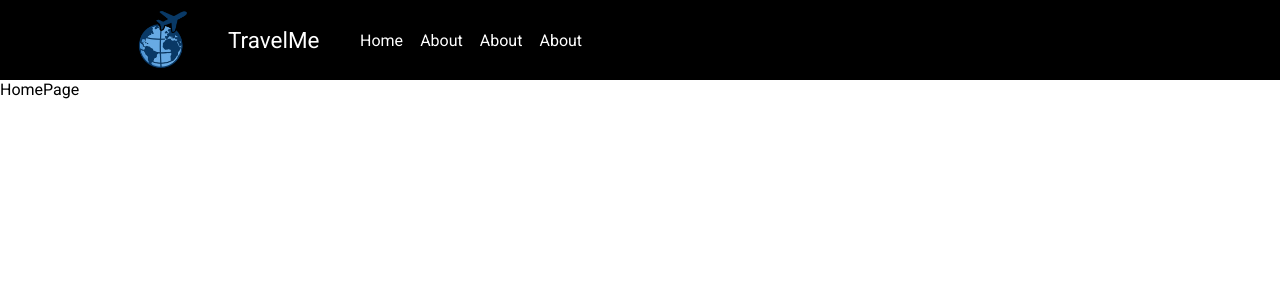
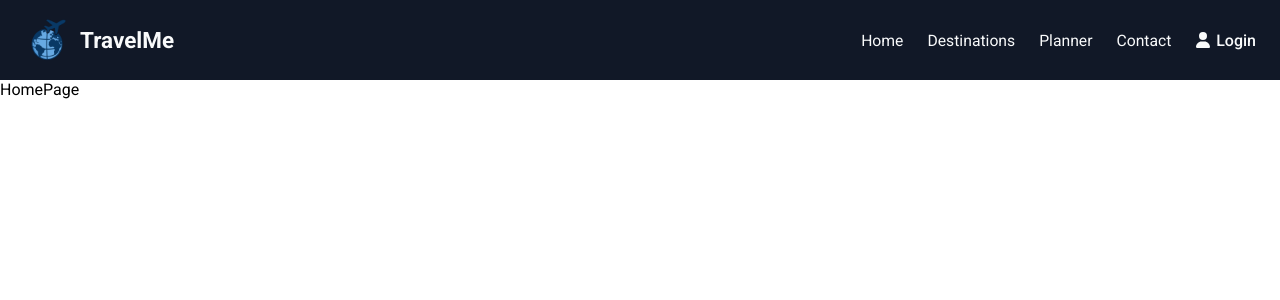
Before and after one commit to CserhiBerni/it-website-frontend, a React (Vite) app in the folder it-frontend/: page / in a window 1280 px wide. Shown: the top 300 px of the page. Built offline with nearby package versions, Linux system fonts and the light colour scheme.

Commit message:
Update navbar design

```diff
--- a/it-frontend/src/components/NavigationBar/NavigationBar.css
+++ b/it-frontend/src/components/NavigationBar/NavigationBar.css
@@ -1,41 +1,119 @@
-nav {
-    height: 10vh;
-    width: 100%;
-    background-color: black;
+.nav-header {
+    position: sticky;
+    top: 0;
+    z-index: 100;
+}
+
+.nav {
     display: flex;
-    flex-direction: row;
     align-items: center;
+    justify-content: space-between;
+    padding: 0 1.5rem;
+    background-color: #111827;
+    color: #f9fafb;
+    height: 5rem;
+}
+
+.nav-brand {
+    display: flex;
+    align-items: center;
+    text-decoration: none;
+    color: inherit;
 }
 
 .nav-logo {
-    height: 85%;
-    width: auto;
-    cursor: pointer;
-    margin-left: 10%;
+    width: 3rem;
+    height: auto;
+    object-fit: contain;
 }
 
 .nav-title {
-    color: white;
+    margin-left: 0.5rem;
+    font-weight: 600;
     font-size: 2.5ch;
-    margin-left: 2.5%;
+}
+
+.nav-right {
+    display: flex;
+    align-items: center;
+    gap: 1.5rem;
 }
 
 .nav-links {
     display: flex;
-    flex-direction: row;
-    justify-content: space-between;
-    margin-left: 2.5%;
+    list-style: none;
+    gap: 1.5rem;
 }
 
-.nav-link {
-    margin: 0 5%;
+.nav-links a {
+    color: inherit;
+    text-decoration: none;
+    font-size: 1.75ch;
 }
 
-.nav-link:hover {
-    opacity: 0.8;
+.nav-links a:hover {
+    text-decoration: underline;
 }
 
-.nav-link a {
-    color: white;
+.nav-login {
+    display: flex;
+    align-items: center;
+    gap: 0.3rem;
+    color: inherit;
     text-decoration: none;
+    font-weight: 500;
 }
+
+.nav-login:hover {
+    text-decoration: underline;
+}
+
+.nav-toggle {
+    display: none;
+    background: none;
+    border: none;
+    color: inherit;
+    font-size: 2.5ch;
+    cursor: pointer;
+    padding: 0.25rem;
+    line-height: 1;
+    transform: rotate(0deg);
+    transition: transform 0.5s ease;
+}
+
+.nav-toggle--open {
+    transform: rotate(180deg);
+}
+
+@media (max-width: 768px) {
+    .nav-right {
+        position: absolute;
+        top: 5rem;
+        left: 0;
+        right: 0;
+        flex-direction: column;
+        align-items: flex-start;
+        padding: 0.75rem 1.5rem 1rem;
+        background-color: #111827;
+        border-top: 1px solid #f9fafb14;
+        display: none;
+    }
+
+    .nav-right--open {
+        display: flex;
+    }
+
+    .nav-links {
+        flex-direction: column;
+        width: 100%;
+        gap: 0.75rem;
+    }
+
+    .nav-login {
+        margin-top: 0.5rem;
+    }
+
+    .nav-toggle {
+        display: block;
+    }
+}
--- a/it-frontend/src/components/NavigationBar/NavigationBar.tsx
+++ b/it-frontend/src/components/NavigationBar/NavigationBar.tsx
@@ -1,18 +1,66 @@
+import { useState } from "react";
+import { Link } from "react-router-dom";
+import { FaAnglesDown, FaUser } from "react-icons/fa6";
+import logo from "../../images/logo.png"
 import "./NavigationBar.css";
-import logo_img from "../../images/logo.png";
-import { Link } from "react-router-dom";
 
 export default function NavigationBar() {
+  const [isOpen, setIsOpen] = useState<boolean>(false);
+
+  function handleToggle() {
+    setIsOpen(!isOpen);
+  }
+
+  function handleCloseMenu() {
+    setIsOpen(false);
+  }
+
   return (
-    <nav>
-      <img className="nav-logo" src={logo_img} alt="logo-img" />
-      <p className="nav-title">TravelMe</p>
-      <div className="nav-links">
-        <p className="nav-link"><Link to="/">Home</Link></p>
-        <p className="nav-link"><Link to="/about">About</Link></p>
-        <p className="nav-link"><Link to="/about">About</Link></p>
-        <p className="nav-link"><Link to="/about">About</Link></p>
-      </div>
-    </nav>
+    <header className="nav-header">
+      <nav className="nav">
+        <Link to="/" className="nav-brand" onClick={handleCloseMenu}>
+          <img src={logo} alt="TravelMe logo" className="nav-logo" />
+          <span className="nav-title">TravelMe</span>
+        </Link>
+
+        <button
+          type="button"
+          className={`nav-toggle ${isOpen ? "nav-toggle--open" : ""}`}
+          onClick={handleToggle}
+        >
+          <FaAnglesDown />
+        </button>
+
+        <div className={`nav-right ${isOpen ? "nav-right--open" : ""}`}>
+          <ul className="nav-links">
+            <li>
+              <Link to="/" onClick={handleCloseMenu}>
+                Home
+              </Link>
+            </li>
+            <li>
+              <Link to="/destinations" onClick={handleCloseMenu}>
+                Destinations
+              </Link>
+            </li>
+            <li>
+              <Link to="/planner" onClick={handleCloseMenu}>
+                Planner
+              </Link>
+            </li>
+            <li>
+              <Link to="/contact" onClick={handleCloseMenu}>
+                Contact
+              </Link>
+            </li>
+          </ul>
+
+          <Link to="/login" className="nav-login" onClick={handleCloseMenu}>
+            <FaUser />
+            <span>Login</span>
+          </Link>
+        </div>
+      </nav>
+    </header>
   );
 }
--- a/it-frontend/src/main.tsx
+++ b/it-frontend/src/main.tsx
@@ -5,7 +5,6 @@ import "./index.css";
 
 import Layout from "./components/layout/Layout";
 import { HomePage } from "./pages/HomePage/HomePage";
-import { AboutPage } from "./pages/AboutPage/AboutPage";
 
 const router = createBrowserRouter([
   {
@@ -13,7 +12,6 @@ const router = createBrowserRouter([
     element: <Layout />,
     children: [
       { path: "/", element: <HomePage /> },
-      { path: "/about", element: <AboutPage /> },
     ],
   },
 ]);
--- a/it-frontend/src/pages/AboutPage/AboutPage.css
+++ /dev/null
@@ -1,3 +0,0 @@
-.about-page {
-    height: 200vh;
-}
--- a/it-frontend/src/pages/AboutPage/AboutPage.tsx
+++ /dev/null
@@ -1,9 +0,0 @@
-import './AboutPage.css'
-
-export const AboutPage = () => {
-  return (
-    <div className="about-page">
-      <div>AboutPage</div>
-    </div>
-  )
-}
```
